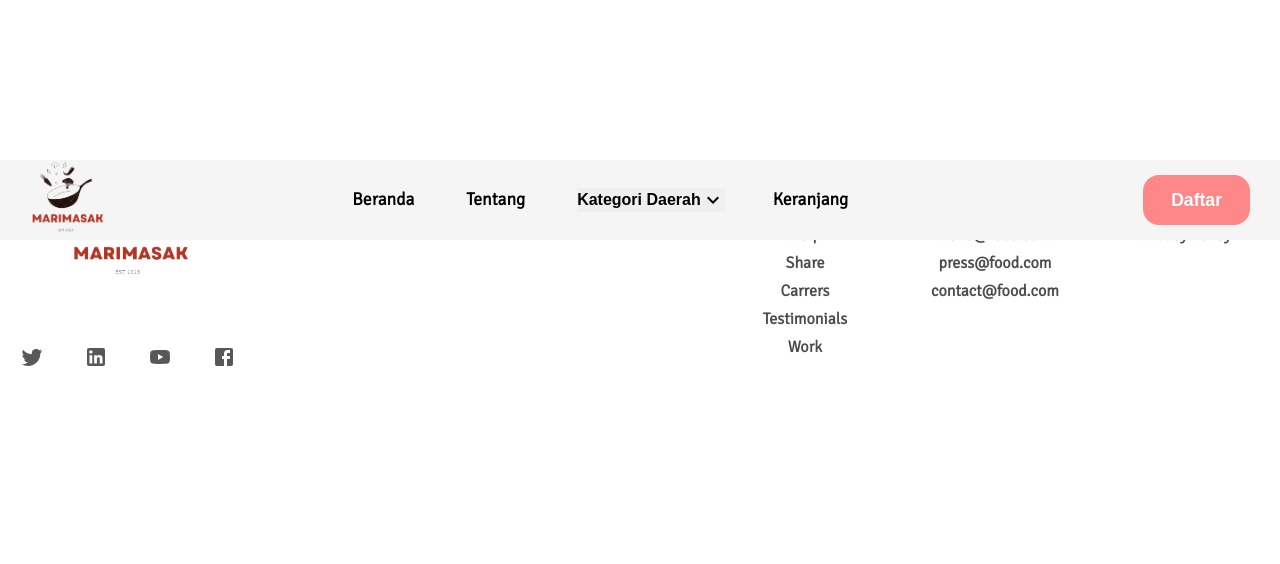
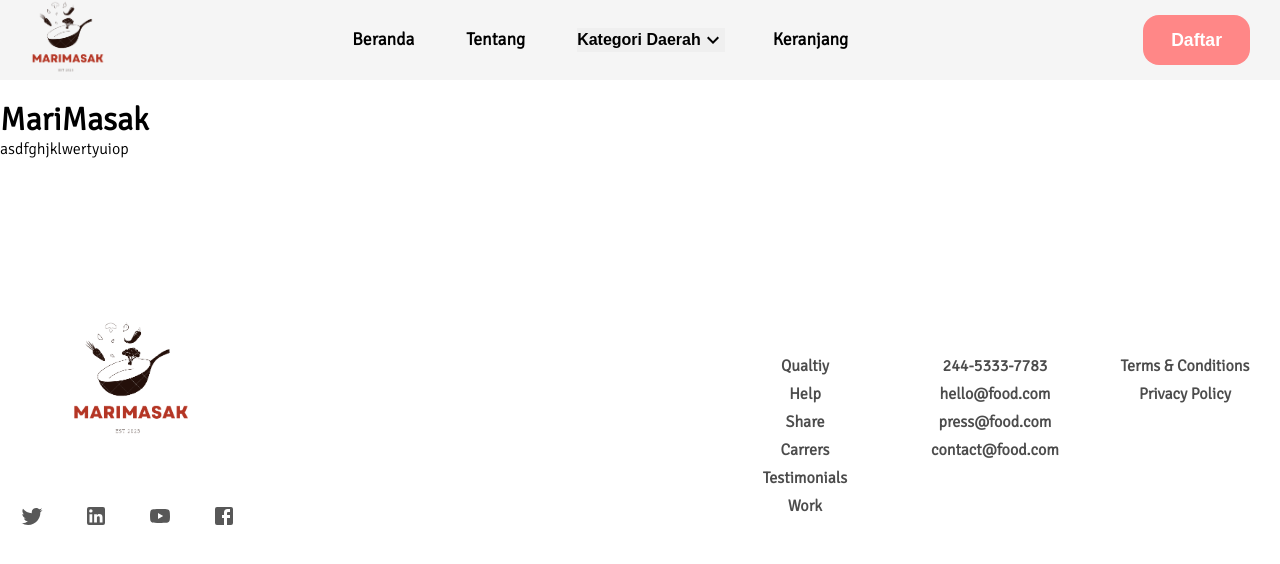
Before and after one commit to rifkyhilman/Marimasak-client, a React (Create React App) app: page /tentang in a window 1280 px wide. Shown: the top 564 px of the page. Built offline with nearby package versions, Linux system fonts and the light colour scheme.

Commit message:
:busts_in_silhouette: Detail Resep Page
Detail Resep Page

```diff
--- a/src/App.js
+++ b/src/App.js
@@ -2,6 +2,8 @@ import React from 'react';
 import { BrowserRouter as Router, Routes, Route } from 'react-router-dom';
 import Header from './Components/Header';
 import HomePage from './pages/HomePage';
+import DetailResepPage from './pages/DetailResepPage';
+import TentangPage from './pages/TentangPage';
 import Footer from './Components/Footer';
 import './Styles/index.scss';
 import './Styles/Responsive.scss';
@@ -13,10 +15,8 @@ const App = () => {
       <Header />
       <Routes>
         <Route path='/' element={<HomePage />} />
-        {/* <Route path='/detail/:id' element={<DetailResepPage />} />
-        <Route path='/kategori/:daerah' element={<KategoriDaerahPage />} />
-        <Route path='/login' element={<LoginPage />} />
-        <Route path='/register' element={<RegisterPage />} /> */}
+        <Route path='/tentang' element={<TentangPage />} />
+        <Route path='/detail/:id' element={<DetailResepPage />} />
       </Routes>
       <Footer />
     </Router>
```
